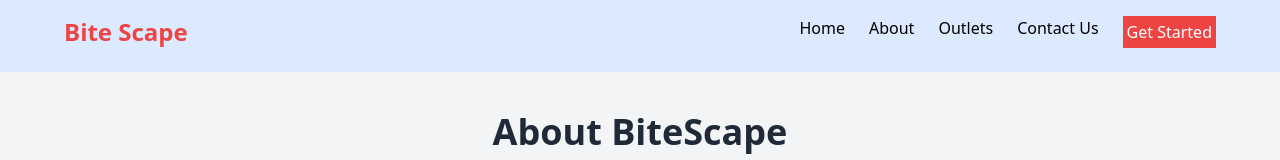
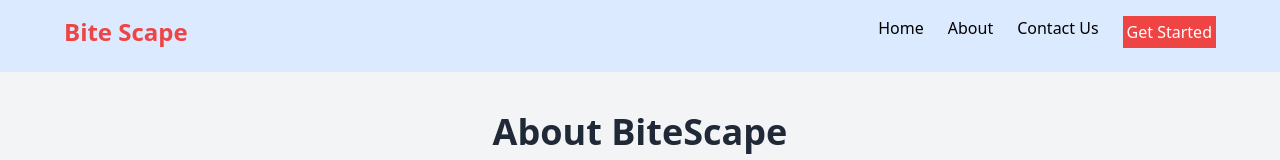
Before and after one commit to Karimi-F/food-court-group-2, a Next.js app in the folder client/: page /about in a window 1280 px wide. Shown: the top 160 px of the page. Built offline with nearby package versions, Linux system fonts and the light colour scheme.

Commit message:
Modifies the about page

```diff
--- a/client/src/app/about/page.js
+++ b/client/src/app/about/page.js
@@ -18,7 +18,6 @@ export default function About() {
             <li className="cursor-pointer hover:text-red-500">
               <Link href="/about">About</Link>
             </li>
-            <li className="cursor-pointer hover:text-red-500">Outlets</li>
             <li className="cursor-pointer hover:text-red-500">
               <Link href="/contact-us">Contact Us</Link>
             </li>
```
